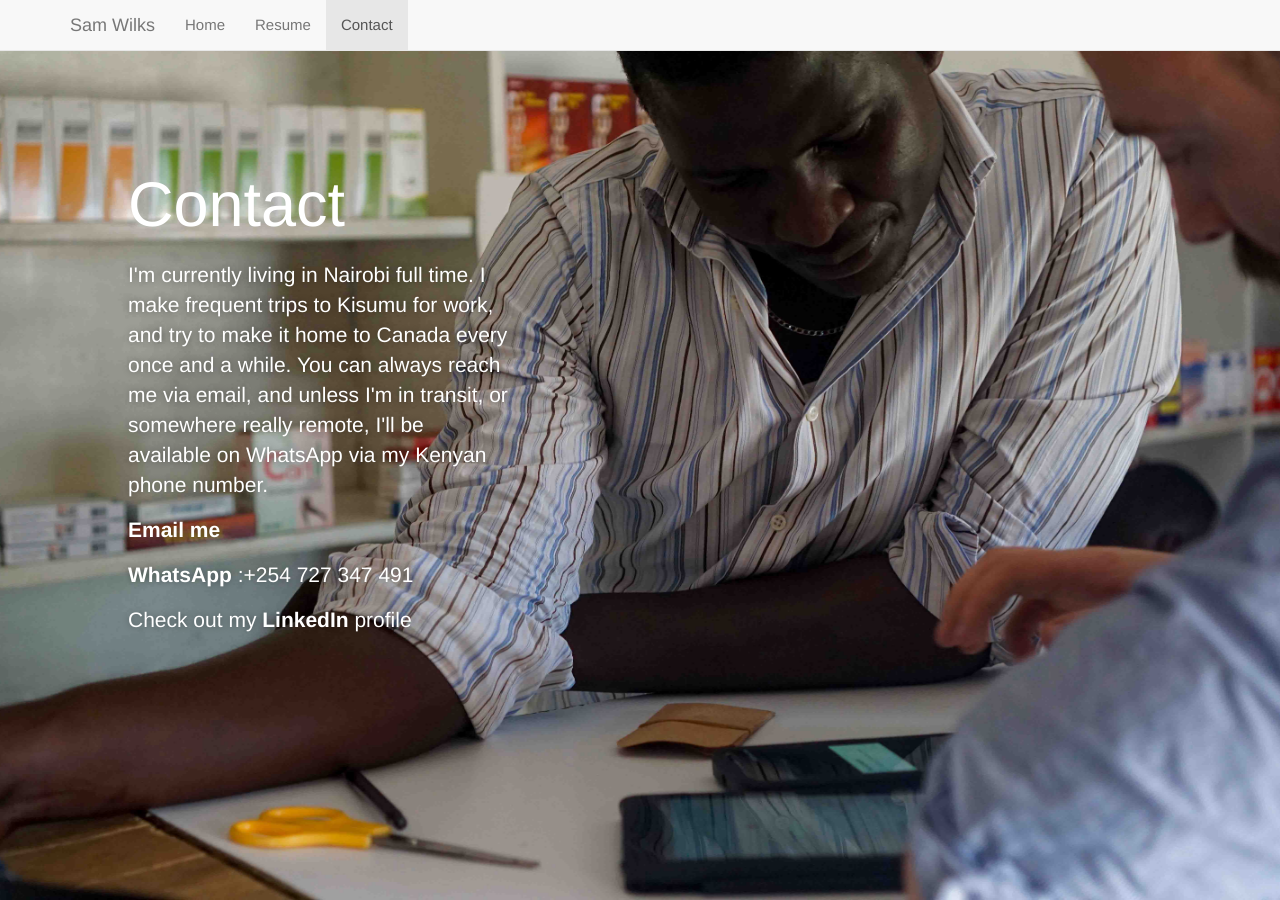
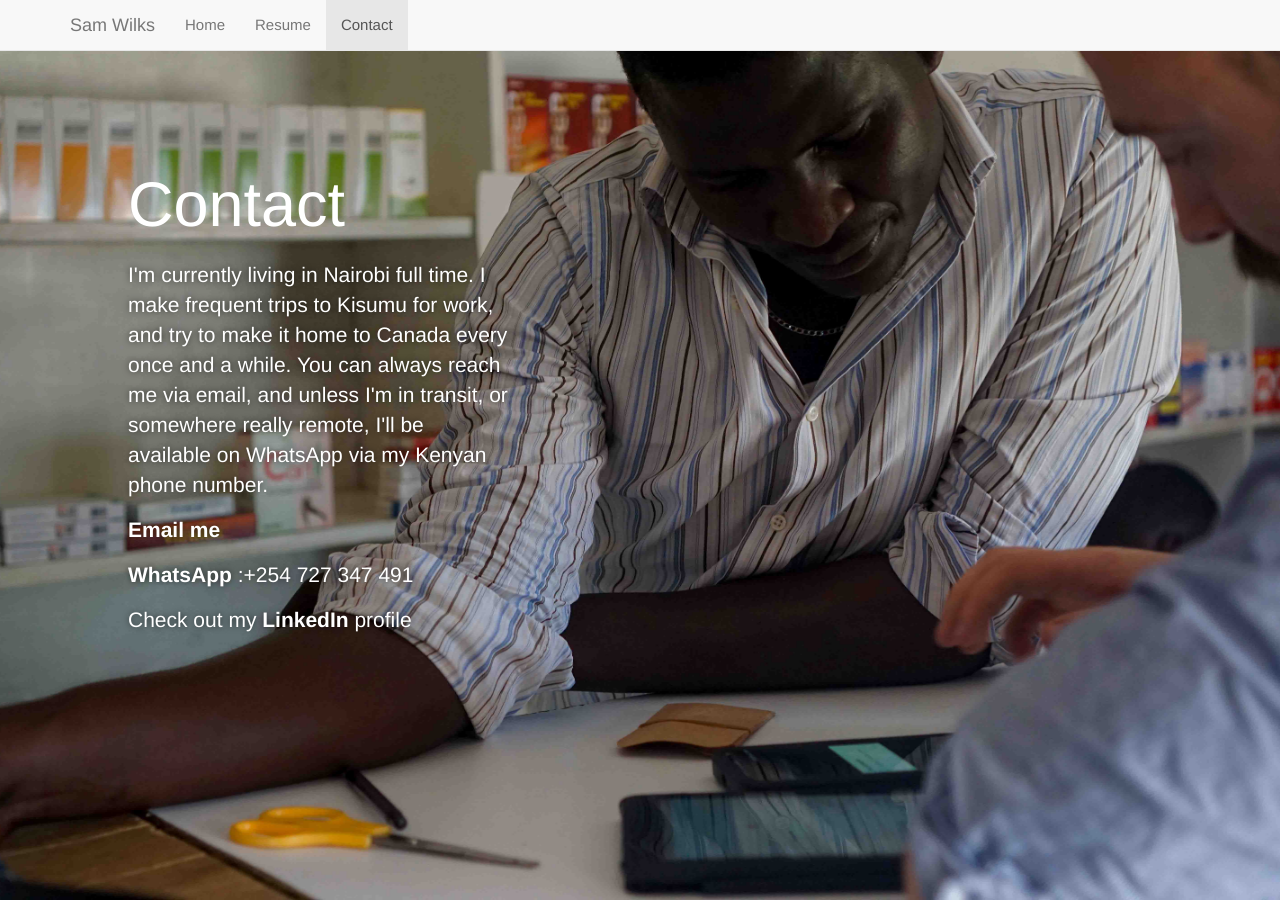
Before and after one commit to swilks/swilks.github.io, a Jekyll site: the page contact.html, which Jekyll copies as it is, in a window 1280 px wide. Built offline with Jekyll 4.4.1, drawn with Linux system fonts in a browser that asks for light colours; nearby versions of some CDN libraries.

Commit message:
reduced margins on contact page text and darkened pic

```diff
--- a/contact.html
+++ b/contact.html
@@ -79,13 +79,13 @@
     <div class="container-fluid">
         <div class="row">
           <h1 style="margin-bottom:20px"> Contact </h1>
-          <p class="text-shadow-light"> I'm currently living in Nairobi full time. I make frequent trips to Kisumu for work, and try to make it home to Canada every once and a while. You can always reach me via email, and unless I'm in transit, or somewhere really remote, I'll be available on WhatsApp via my Kenyan phone number.
+          <p class="text-shadow-dark"> I'm currently living in Nairobi full time. I make frequent trips to Kisumu for work, and try to make it home to Canada every once and a while. You can always reach me via email, and unless I'm in transit, or somewhere really remote, I'll be available on WhatsApp via my Kenyan phone number.
           </p>
-          <p class="text-shadow-light"> <a href="mailto:sam@maishameds.org">
+          <p class="text-shadow-dark"> <a href="mailto:sam@maishameds.org">
           <strong> Email me</strong> </a> </p>
-          <p class="text-shadow-light">
+          <p class="text-shadow-dark">
           <strong>WhatsApp</strong> <a href="tel:+254727347491">:+254 727 347 491</a> </p>
-          <p class="text-shadow-light"> Check out my <a href="https://www.linkedin.com/in/sam-wilks-b314bb42"> <strong> LinkedIn </strong></a> profile </p>
+          <p class="text-shadow-dark"> Check out my <a href="https://www.linkedin.com/in/sam-wilks-b314bb42"> <strong> LinkedIn </strong></a> profile </p>
         </div>
     </div>
   </div>
--- a/less/main.less
+++ b/less/main.less
@@ -98,7 +98,7 @@
 }
 
 .text-shadow-dark {
-	text-shadow: 0px 0px 6px rgba(0, 0, 0, 0.34);
+	text-shadow: 0px 0px 6px rgba(0, 0, 0, 0.60);
 }
 
 #index-jumbotron {
@@ -134,11 +134,11 @@
 
 	@media screen and (max-width:1180px) {
 		margin-left:7.5%;
-		margin-top:5%;
-		margin-right: 20%
+		margin-top:4%;
+		margin-right: 50%
 	}
 	@media screen and (max-width:767px) {
-		margin-right: 7.5%
+		margin-right: 15%
 
 	}
 }
```
Also changed, not shown: images/contact_page_photo.jpg, 1 other file.
